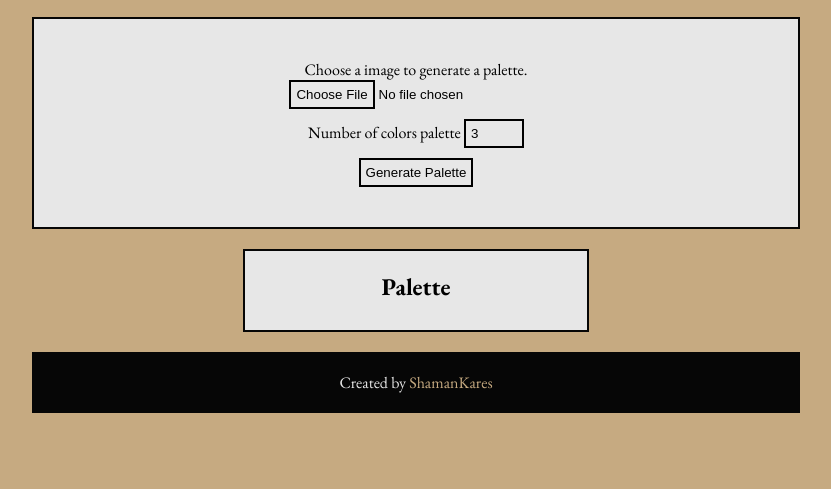
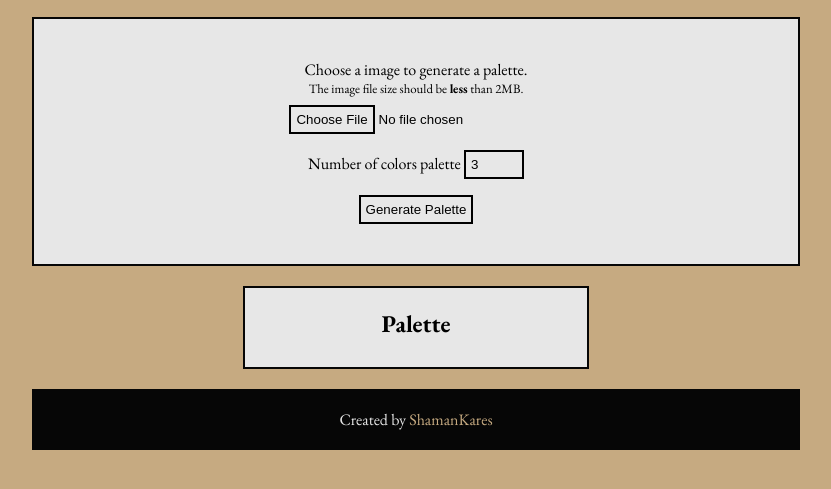
Before and after one commit to shamankares/color-palette-generator, a website built with Parcel: page index.html in a window 1280 px wide. Shown: the part 117-606 px from the top of the page, without its empty margins (224-1055 px from the left). Built offline with nearby package versions, Linux system fonts and the light colour scheme.

Commit message:
Add upload note and additional configs

```diff
--- a/assets/css/style.css
+++ b/assets/css/style.css
@@ -27,7 +27,7 @@
 }
 
 .form-input {
-  margin-bottom: 10px;
+  margin-bottom: 16px;
 }
 
 .uploader-img {
@@ -59,6 +59,11 @@ header {
 section {
   margin: var(--gutter) auto;
   padding: 20px;
+}
+
+label[for="image"] + p {
+  font-size: 0.8em;
+  margin-bottom: 8px;
 }
 
 input[type="number"],
--- a/assets/js/events.js
+++ b/assets/js/events.js
@@ -77,7 +77,10 @@ export async function processImages(event) {
     .catch(renderError);
 }
 
-export function insertPostUrl() {
+export function loadAdditionalConfig() {
   const form = document.getElementById('uploadImage');
   form.setAttribute('action', `${process.env.BACKEND_PROTOCOL}://${process.env.BACKEND_DOMAIN}:${process.env.BACKEND_PORT}/generate`);
+
+  const numOfColors = document.getElementById('numOfColors');
+  numOfColors.setAttribute('max', 16);
 }
--- a/assets/js/main.js
+++ b/assets/js/main.js
@@ -1,6 +1,6 @@
 import * as events from './events.js';
 
-document.addEventListener('DOMContentLoaded', events.insertPostUrl);
+document.addEventListener('DOMContentLoaded', events.loadAdditionalConfig);
 
 const input = document.getElementById('image');
 const inputPreview = document.getElementById('preview');
--- a/index.html
+++ b/index.html
@@ -15,7 +15,8 @@
         <form id="uploadImage" method="POST" enctype="multipart/form-data">
             <div class="upload">
                 <div class="form-input">
-                    <label for="image">Choose a image to generate a palette.</label><br>
+                    <label for="image">Choose a image to generate a palette.</label>
+                    <p>The image file size should be <b>less</b> than 2MB.</p>
                     <input
                         type="file"
                         name="image"
```
